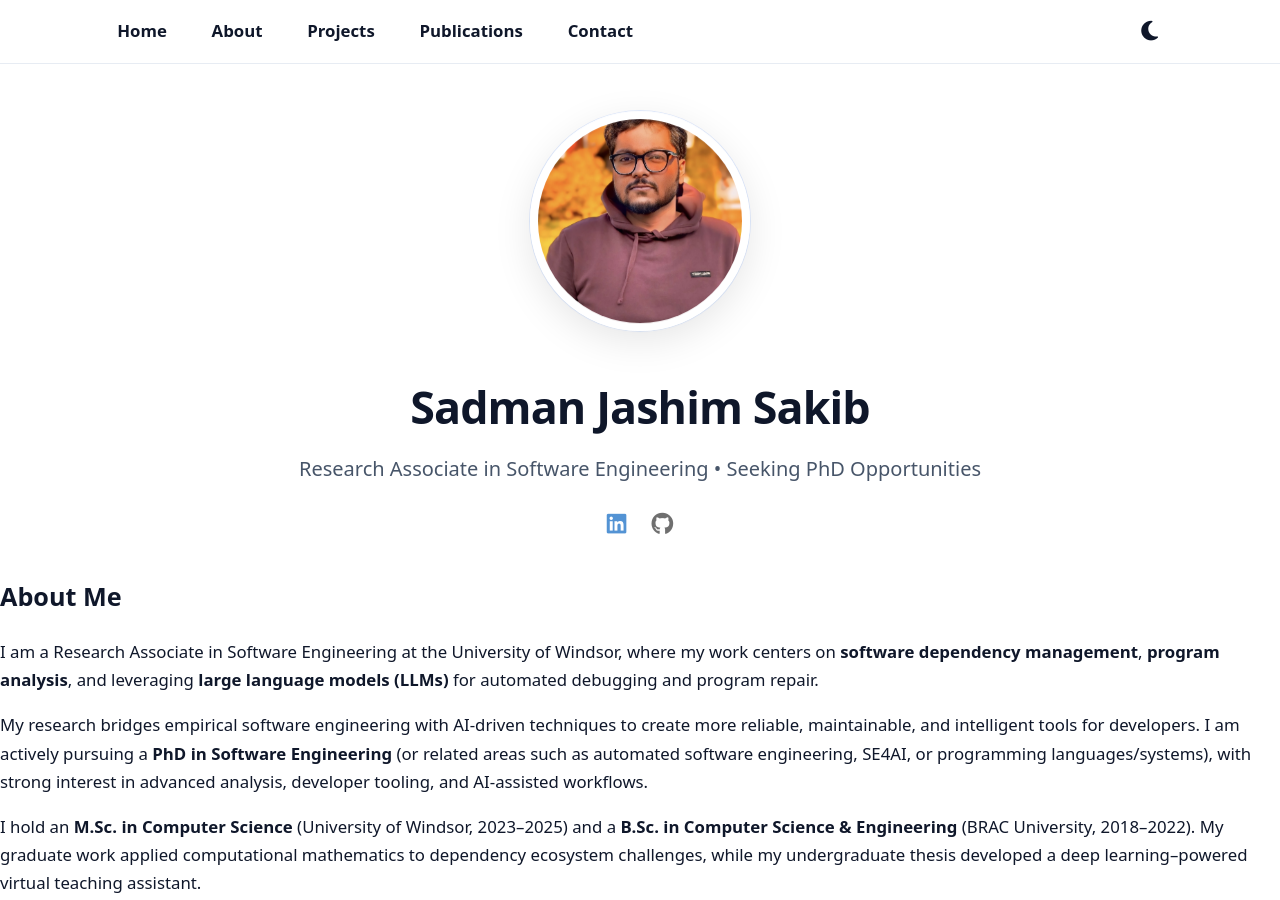
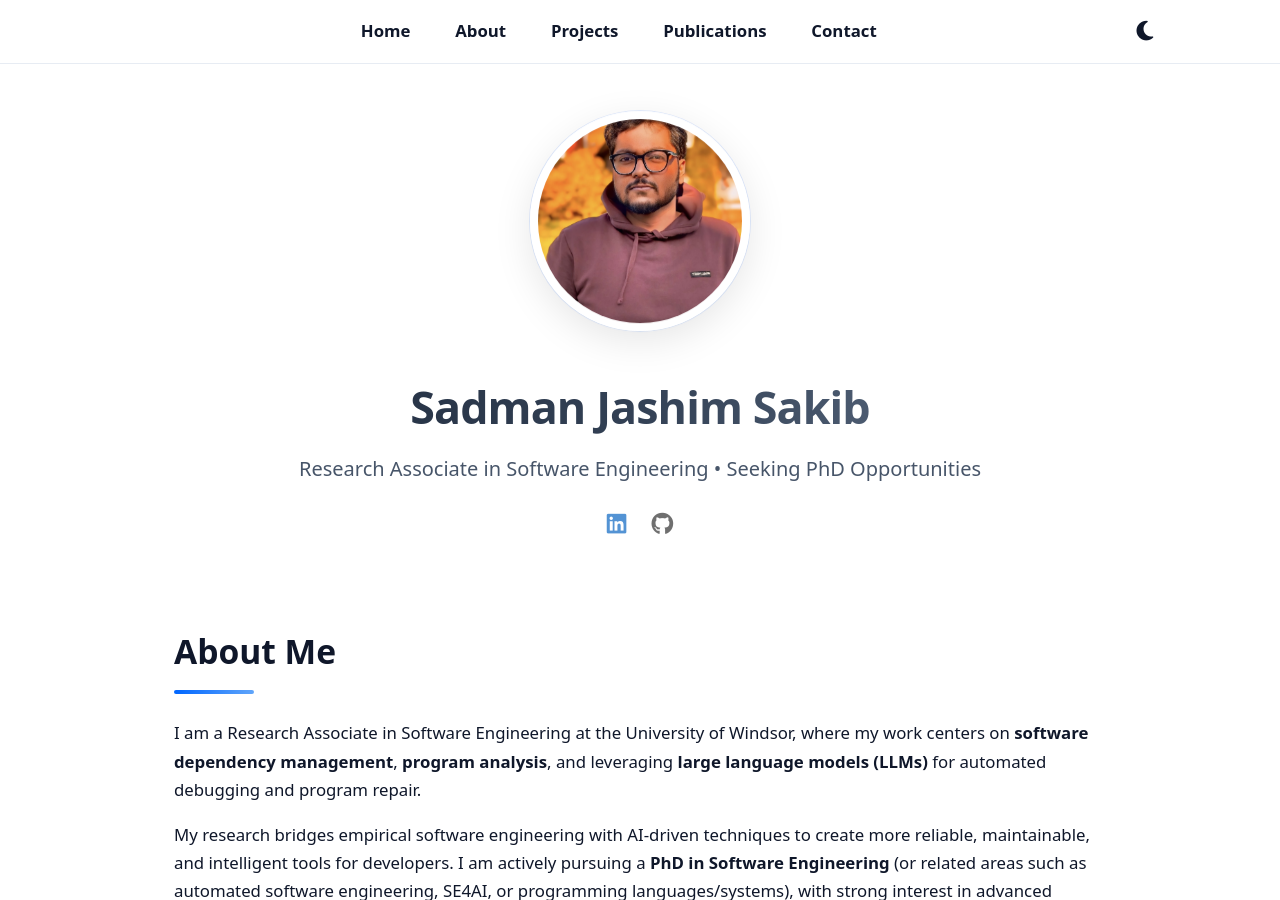
Before and after one commit to Sakib635/my-portfolio, a Jekyll site: the page built from index.md, in a window 1280 px wide and 900 px high. Built offline with Jekyll 4.4.1, drawn with Linux system fonts in a browser that asks for light colours.

Commit message:
Fix duplic avigation

```diff
--- a/assets/css/style.css
+++ b/assets/css/style.css
@@ -59,10 +59,14 @@ body {
   }
 }
 
-/* Dark mode overrides for specific elements */
+/* Dark mode specific overrides */
 .dark header {
-  background: rgba(15, 23, 42, 0.92);
-  border-bottom: 1px solid rgba(51, 65, 85, 0.7);
+  background: rgba(15, 23, 42, 0.94);
+  border-bottom: 1px solid #334155;
+}
+
+.dark nav a {
+  color: #e2e8f0;
 }
 
 .dark .project-card,
@@ -73,7 +77,7 @@ body {
 
 .dark .project-img {
   border-color: #334155;
-  box-shadow: 0 20px 50px rgba(0,0,0,0.4);
+  box-shadow: 0 20px 50px rgba(0,0,0,0.42);
 }
 
 .dark footer {
@@ -84,16 +88,7 @@ body {
 .dark h1 {
   background: linear-gradient(90deg, #e2e8f0, #cbd5e1, #94a3b8);
   -webkit-background-clip: text;
-  background-clip: text;
-}
-
-.dark nav a {
-  color: #e2e8f0;
-}
-
-.dark nav a:hover,
-.dark nav a:focus-visible {
-  color: var(--primary);
+  -webkit-text-fill-color: transparent;
 }
 
 .dark h2::after {
@@ -119,8 +114,8 @@ nav {
   margin: 0 auto;
   padding: 0 24px;
   display: flex;
+  align-items: center;
   justify-content: space-between;
-  align-items: center;
 }
 
 nav ul {
@@ -131,6 +126,7 @@ nav ul {
   list-style: none;
   margin: 0;
   padding: 1.1rem 0;
+  flex: 1;
 }
 
 nav a {
@@ -158,6 +154,7 @@ nav a::after {
 nav a:hover,
 nav a:focus-visible {
   color: var(--primary);
+  transform: translateY(-1px);
 }
 
 nav a:hover::after,
@@ -166,14 +163,13 @@ nav a:focus-visible::after {
   left: 0;
 }
 
-/* Theme toggle button */
 #theme-toggle {
   background: none;
   border: none;
   color: var(--text);
   font-size: 1.4rem;
   cursor: pointer;
-  padding: 0.5rem;
+  padding: 0.5rem 0.8rem;
   transition: var(--transition);
 }
 
@@ -182,8 +178,9 @@ nav a:focus-visible::after {
   transform: scale(1.15);
 }
 
-/* Rest of your CSS remains mostly the same – profile, main, h1, h2, project-img, project-card, footer, responsive */
-
+/* ───────────────────────────────────────
+   Hero / Profile section
+   ─────────────────────────────────────── */
 .profile-img {
   width: 220px;
   height: 220px;
@@ -191,9 +188,9 @@ nav a:focus-visible::after {
   border-radius: 50%;
   display: block;
   margin: 3.5rem auto 1.8rem;
-  border: 8px solid white;
+  border: 8px solid var(--bg);
   box-shadow: var(--shadow-md), 0 0 0 1px rgba(0,102,255,0.12);
-  transition: transform 0.5s cubic-bezier(0.34, 1.56, 0.64, 1), box-shadow 0.4s;
+  transition: transform 0.5s cubic-bezier(0.34, 1.56, 0.64, 1), box-shadow 0.5s;
   animation: gentle-float 8s ease-in-out infinite;
   will-change: transform;
 }
@@ -205,11 +202,57 @@ nav a:focus-visible::after {
 
 .profile-img:hover {
   animation-play-state: paused;
-  transform: scale(1.1) translateY(-10px);
-  box-shadow: 0 28px 60px rgba(0,0,0,0.18), 0 0 0 2px rgba(0,102,255,0.15);
+  transform: scale(1.12) translateY(-12px);
+  box-shadow: 0 32px 70px rgba(0,0,0,0.22), 0 0 0 3px rgba(0,102,255,0.18);
 }
 
-/* ... (keep your existing h1, profile-subtitle, h2, project-img, project-card, footer, responsive media query) ... */
+/* ───────────────────────────────────────
+   Main, Headings, Projects
+   ─────────────────────────────────────── */
+main {
+  max-width: 980px;
+  margin: 5vh auto 10vh;
+  padding: 0 24px;
+}
+
+h1 {
+  font-size: clamp(2.6rem, 6vw, 4.2rem);
+  font-weight: 800;
+  letter-spacing: -0.04em;
+  text-align: center;
+  margin: 0.4rem 0 1rem;
+  background: linear-gradient(90deg, #1e293b, #334155, #64748b);
+  -webkit-background-clip: text;
+  -webkit-text-fill-color: transparent;
+  background-clip: text;
+}
+
+.profile-subtitle {
+  text-align: center;
+  font-size: 1.38rem;
+  color: var(--text-light);
+  margin: 0 0 2.2rem;
+  font-weight: 400;
+}
+
+h2 {
+  font-size: 2.1rem;
+  font-weight: 800;
+  margin: 5rem 0 1.6rem;
+  position: relative;
+  padding-bottom: 0.9rem;
+}
+
+h2::after {
+  content: "";
+  position: absolute;
+  bottom: 0;
+  left: 0;
+  width: 80px;
+  height: 4px;
+  background: linear-gradient(90deg, var(--primary), #60a5fa);
+  border-radius: 4px;
+}
 
 .project-img {
   width: 80%;
@@ -223,25 +266,85 @@ nav a:focus-visible::after {
 }
 
 .project-img:hover {
-  transform: translateY(-20px) scale(1.045);
-  box-shadow: 0 48px 120px rgba(0,0,0,0.20);
+  transform: translateY(-24px) scale(1.05);
+  box-shadow: 0 50px 130px rgba(0,0,0,0.24);
   border-color: var(--primary);
 }
 
 .project-card {
-  background: white;
+  background: var(--bg);
   border-radius: var(--radius);
   padding: 2rem;
   margin: 2rem 0;
   box-shadow: var(--shadow-sm);
   border: 1px solid var(--gray-200);
-  transition: transform 0.4s cubic-bezier(0.22, 1, 0.36, 1), box-shadow 0.4s, border-color 0.4s;
+  transition: transform 0.42s cubic-bezier(0.34, 1.56, 0.64, 1), box-shadow 0.42s, border-color 0.3s;
 }
 
 .project-card:hover {
-  transform: translateY(-10px) scale(1.025);
+  transform: translateY(-12px) scale(1.03);
   box-shadow: var(--shadow-md);
   border-color: var(--primary);
 }
 
-/* Footer and responsive remain the same */
+.project-card h2 {
+  margin-top: 0;
+  font-size: 1.8rem;
+}
+
+/* ───────────────────────────────────────
+   Footer
+   ─────────────────────────────────────── */
+footer {
+  margin-top: 8rem;
+  padding: 4rem 2rem 2.5rem;
+  background: var(--bg-soft);
+  text-align: center;
+  color: var(--text-light);
+  border-top: 1px solid var(--gray-200);
+}
+
+footer a {
+  color: var(--primary);
+  font-weight: 600;
+  text-decoration: none;
+  transition: color 0.25s;
+}
+
+footer a:hover {
+  color: var(--primary-dark);
+  text-decoration: underline;
+}
+
+/* ───────────────────────────────────────
+   Responsive
+   ─────────────────────────────────────── */
+@media (max-width: 768px) {
+  nav ul {
+    gap: 1.4rem;
+    flex-wrap: wrap;
+    justify-content: center;
+  }
+
+  .profile-img {
+    width: 180px;
+    height: 180px;
+    margin: 2.8rem auto 1.6rem;
+  }
+
+  h1 {
+    font-size: 3.2rem;
+  }
+
+  h2 {
+    font-size: 1.9rem;
+  }
+
+  main {
+    padding: 0 16px;
+  }
+
+  .project-img {
+    width: 95%;
+  }
+}
```
Also changed, not shown: _layouts/default.html (+4 -4 lines).
